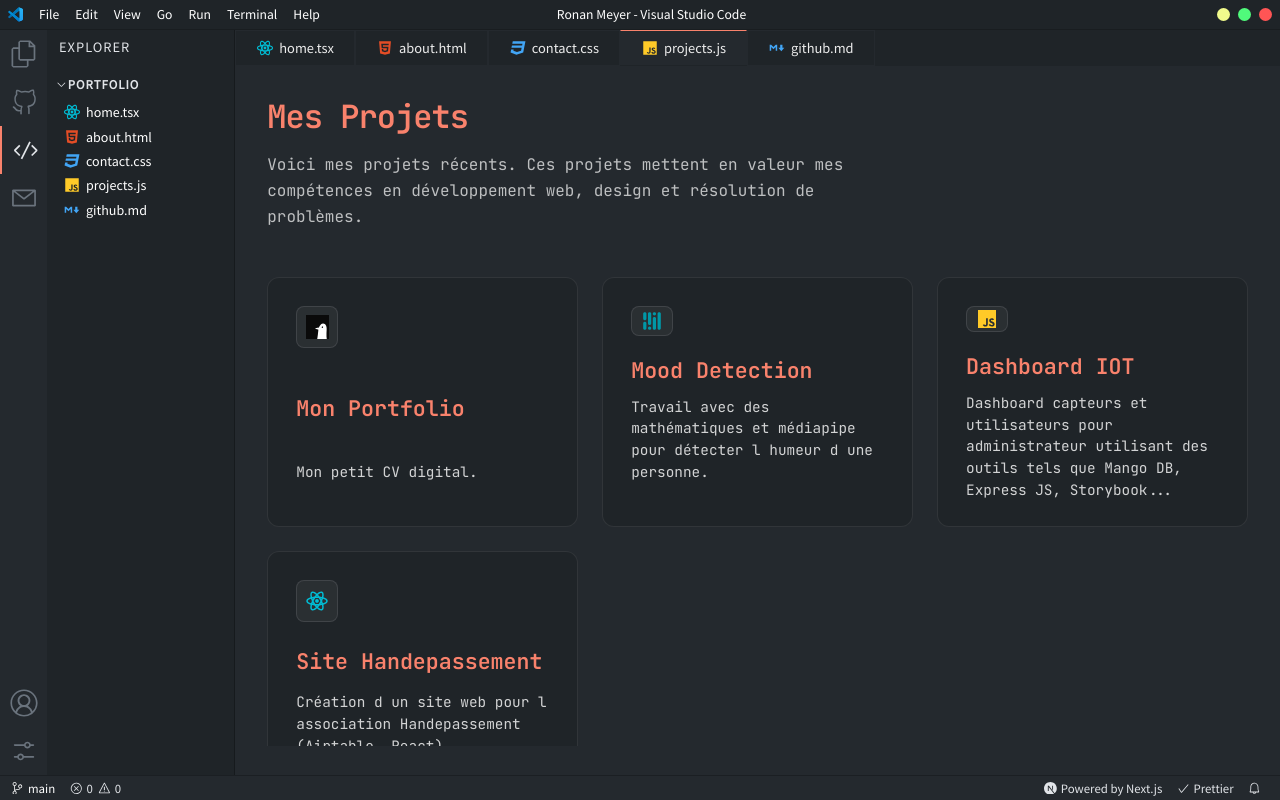
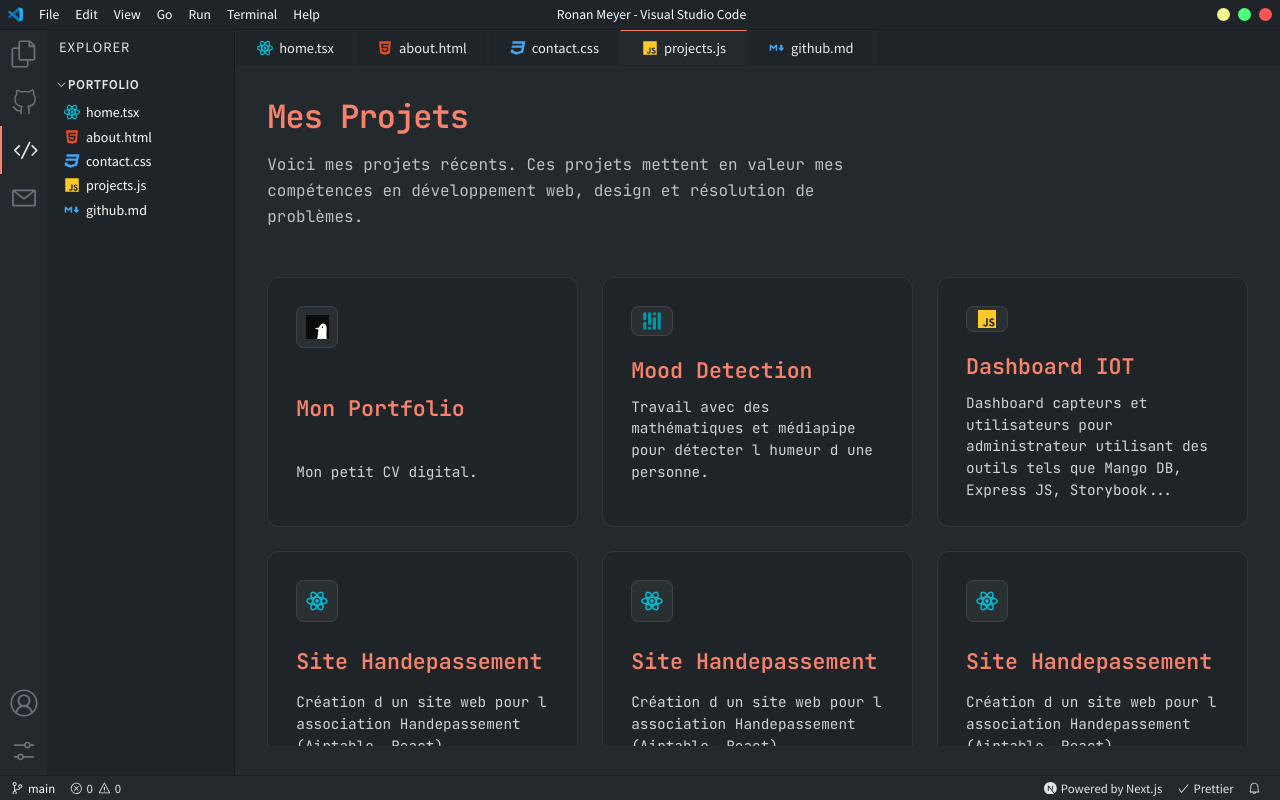
Before and after one commit to Altawn/roro-portfolio, a Next.js app: page /projects in a window 1280 px wide. Built offline with nearby package versions, Linux system fonts and the light colour scheme.

Commit message:
fix problem #3

```diff
--- a/data/projects.ts
+++ b/data/projects.ts
@@ -39,4 +39,20 @@
     link: 'https://github.com/Altawn/ing4-handepassement-site-web',
     slug: 'ing4-handepassement-site-web',
   },
+  {
+    title: 'Site Handepassement',
+    description:
+      'Création d un site web pour l association Handepassement (Airtable, React).',
+    logo: '/logos/react_icon.svg',
+    link: 'https://github.com/Altawn/ing4-handepassement-site-web',
+    slug: 'ing4-handepassement-site-web',
+  },
+  {
+    title: 'Site Handepassement',
+    description:
+      'Création d un site web pour l association Handepassement (Airtable, React).',
+    logo: '/logos/react_icon.svg',
+    link: 'https://github.com/Altawn/ing4-handepassement-site-web',
+    slug: 'ing4-handepassement-site-web',
+  },
 ];
```
Also changed, not shown: 2 other files (tests, documents, lock files or other folders).
